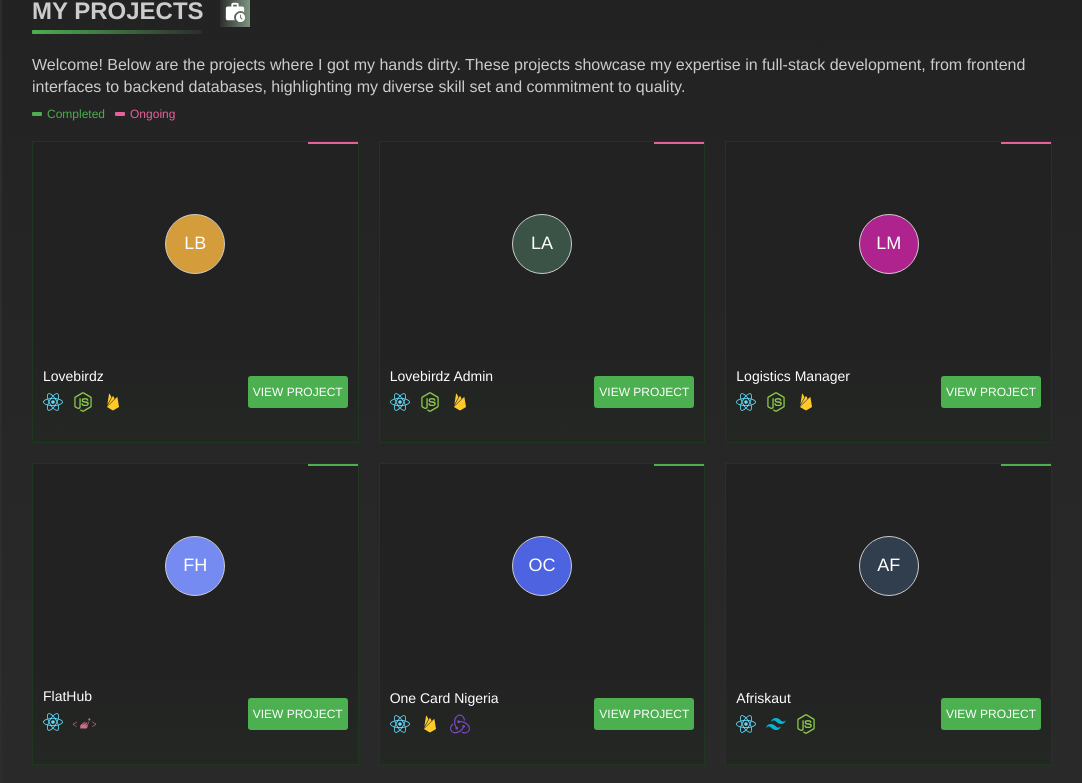
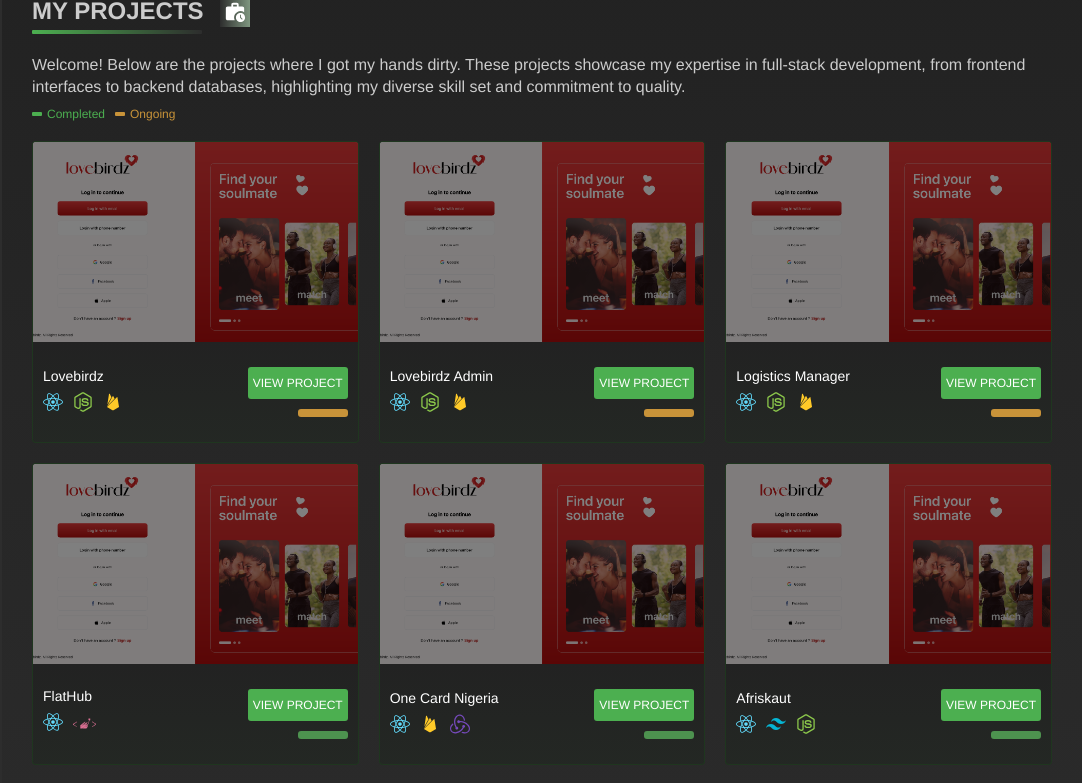
Before and after one commit to abolajii/portfolio-ts, a React (Vite) app: page / in a window 1280 px wide. Shown: the part 1293-2076 px from the top of the page, without its empty margins (198-1280 px from the left). Built offline with nearby package versions, Linux system fonts and the light colour scheme.

Commit message:
back to normalv4

```diff
--- a/src/pages/Single.tsx
+++ b/src/pages/Single.tsx
@@ -213,7 +213,7 @@
 `;
 
 const Ongoing = styled(Status)`
-  background-color: rgb(218, 105, 152); /* Orange for Ongoing */
+  background-color: #c89339; /* Orange for Ongoing */
 `;
 
 const Done = styled(Status)`
--- a/src/pages/Work.tsx
+++ b/src/pages/Work.tsx
@@ -9,6 +9,7 @@
 
 import { GrMysql } from "react-icons/gr";
 import { MdWorkHistory } from "react-icons/md";
+import bg1 from "../assets/lb1.png";
 import styled from "styled-components";
 import { useNavigate } from "react-router-dom";
 import { useSidebar } from "../store/useSidebar";
@@ -68,7 +69,7 @@
   }
 
   .ongoing-icon {
-    background-color: rgb(230, 97, 153); /* Orange for Ongoing */
+    background-color: #c89339; /* Orange for Ongoing */
   }
 
   .icon-title {
@@ -80,7 +81,7 @@
   }
 
   .ongoing-title {
-    color: rgb(230, 97, 153); /* Orange for Ongoing */
+    color: #c89339; /* Orange for Ongoing */
   }
 `;
 
@@ -114,19 +115,32 @@
   height: 100%;
   background-color: #2d2d2d;
   color: rgb(204, 204, 204);
-  overflow: hidden;
   background-color: #222;
   border: 1px solid rgba(0, 255, 0, 0.09);
+  position: relative;
+  overflow: hidden;
+  border-radius: 4px;
 `;
 
 const DivA = styled.div`
-  border-top-left-radius: 3px;
-  border-top-right-radius: 3px;
+  position: relative;
+  img {
+    height: 100%;
+    width: 100%;
+    object-fit: cover;
+  }
+
+  .backdrop {
+    position: absolute;
+    top: 0;
+    left: 0;
+    right: 0;
+    bottom: 0px;
+    background: rgba(0, 0, 0, 0.5);
+  }
 `;
 
 const DivB = styled.div`
-  border-bottom-left-radius: 3px;
-  border-bottom-right-radius: 3px;
   padding: 10px;
   color: white;
   display: flex;
@@ -148,19 +162,6 @@
   margin-top: 20px;
 `;
 
-const ProjectInitials = styled.div<{ bgColor: string }>`
-  width: 60px;
-  height: 60px;
-  background-color: ${(props) => props.bgColor};
-  color: #fff;
-  display: flex;
-  align-items: center;
-  justify-content: center;
-  font-size: 18px;
-  border-radius: 50%;
-  border: 1px solid #ccc;
-`;
-
 const ViewProjectButton = styled.button`
   font-size: 12px;
   padding: 9px 5px;
@@ -173,8 +174,24 @@
   cursor: pointer;
 
   &:hover {
-    background-color: #45a049; /* Darker green on hover */
+    background-color: #548f57; /* Darker green on hover */
   }
+`;
+
+const Status = styled.div`
+  padding: 4px 9px;
+  border-radius: 3px;
+  font-size: 14px;
+  margin-top: 10px;
+  width: 50px;
+`;
+
+const Ongoing = styled(Status)`
+  background-color: #c89339; /* Orange for Ongoing */
+`;
+
+const Done = styled(Status)`
+  background-color: #4d924f; /* Green for Done */
 `;
 
 const Work = () => {
@@ -288,18 +305,8 @@
             }}
           >
             <DivA>
-              <div className="flex justify-end">
-                <div
-                  className={
-                    project.onGoing ? "ongoing-icon tag" : "done-icon tag"
-                  }
-                />
-              </div>
-              <div className="center h-100">
-                <ProjectInitials bgColor={project.bg}>
-                  {project.initials}
-                </ProjectInitials>
-              </div>
+              <img src={bg1} />
+              <div className="backdrop"></div>
             </DivA>
             <DivB className="flex justify-between align-center">
               <div className="flex-1">
@@ -310,8 +317,10 @@
                   ))}
                 </div>
               </div>
-              <div>
+              <div className="flex align-end flex-column">
                 <ViewProjectButton>VIEW PROJECT</ViewProjectButton>
+
+                {project?.onGoing ? <Ongoing /> : <Done />}
               </div>
               {/* Project Details */}
             </DivB>
```
